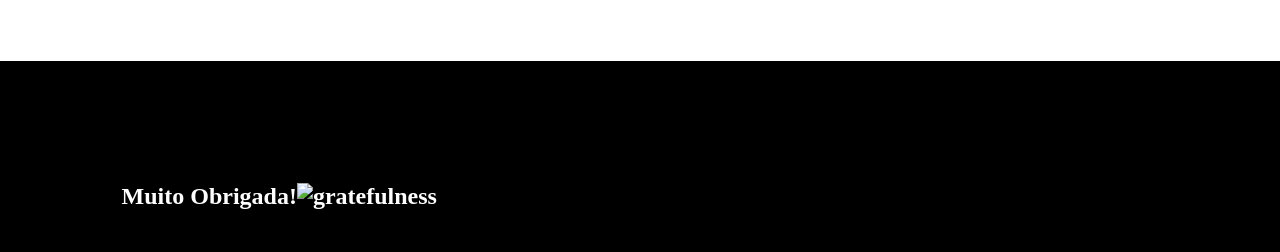
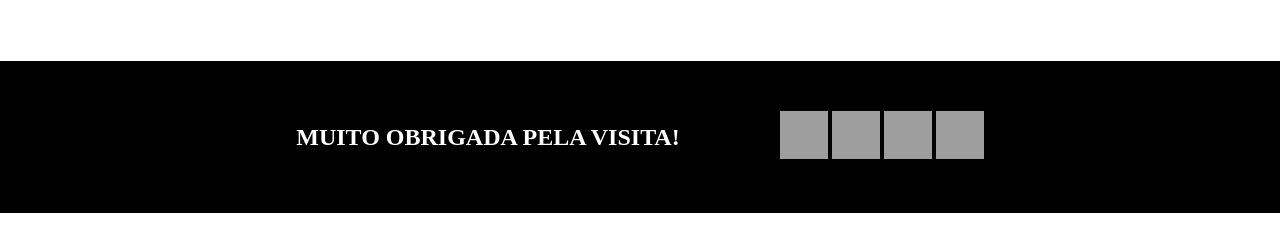
Before and after one commit to kemmyps/kemmyps.github.io, a plain HTML site: page index.html in a window 1280 px wide. Shown: the part 1304-1556 px from the top of the page. After the commit the page ends 1517 px from the top, so only its background shows below. Drawn offline with Linux system fonts and the light colour scheme; grey boxes are pictures that could not be loaded.

Commit message:
style footer

```diff
--- a/assets/style.css
+++ b/assets/style.css
@@ -165,9 +165,17 @@ main {
 }
 
 footer {
-    padding: 5%;
+    display: flex;
     color: white;
+    justify-content: center;
+    align-items: center;
     background-color: black;
+    height: auto;
+    text-transform: uppercase;
+}
+
+footer div {
+    margin: 50px;
 }
 
 h1 {
--- a/pages/content.html
+++ b/pages/content.html
@@ -16,11 +16,10 @@
         </div>
     </section>
 
+    <!--        PARTE 2-->
     <!--SEPARADOR DE PAGINA-->
-    <div class="separetor">KS<hr style="width: 100%"></div>
-
-    <!--        PARTE 2-->
-    <section class="container-presentation" id="about">
+    <div class="separetor" id="about">KS<hr></div>
+    <section class="container-presentation">
         <!--            CONTAINER-->
         <div class="detailed-presentation">
             <tr>
@@ -73,10 +72,10 @@
     </section>
 
     <!--SEPARADOR DE PAGINA-->
-    <div class="separetor">KS<hr style="width: 100%"></div>
+    <div class="separetor" id="projects">KS<hr></div>
 
     <!--        PARTE-->
-    <section class="projects" id="projects">
+    <section class="projects">
         <div class="projects-list">
             <ul>
                 <li><img src="../assets/images/terminal.png" alt="projeto1"></li>
--- a/pages/footer.html
+++ b/pages/footer.html
@@ -1,8 +1,24 @@
 <footer>
     <div>
-        <h2>Muito Obrigada!<img src="gratefulness.png" alt="gratefulness"></h2>
+        <h2>Muito Obrigada pela visita!</h2>
     </div>
-    <div class="social-icons">
-        <!-- Adicione ícones para suas redes sociais aqui -->
+    <div>
+        <!--ícones para redes sociais-->
+        <!--    github    -->
+        <a href="https://github.com/kemmyps" target="_blank">
+            <img width="48" height="48" src="https://img.icons8.com/sf-regular/48/FFFFFF/github.png" alt="github"/>
+        </a>
+<!--    linkedin-->
+        <a href="https://www.linkedin.com/in/kemmily-souza/" target="_blank">
+            <img width="48" height="48" src="https://img.icons8.com/sf-regular/48/FFFFFF/linkedin.png" alt="linkedin"/>
+        </a>
+<!--    twitter-->
+        <a href="https://twitter.com/KemmilySouza_" target="_blank">
+            <img width="48" height="48" src="https://img.icons8.com/sf-regular/48/FFFFFF/twitter-squared.png" alt="twitter-squared"/>
+        </a>
+<!--    instagram    -->
+        <a href="https://www.instagram.com/kemmi_s/" target="_blank">
+            <img width="48" height="48" src="https://img.icons8.com/sf-regular/48/FFFFFF/instagram-new.png" alt="instagram-new"/>
+        </a>
     </div>
 </footer>
```
